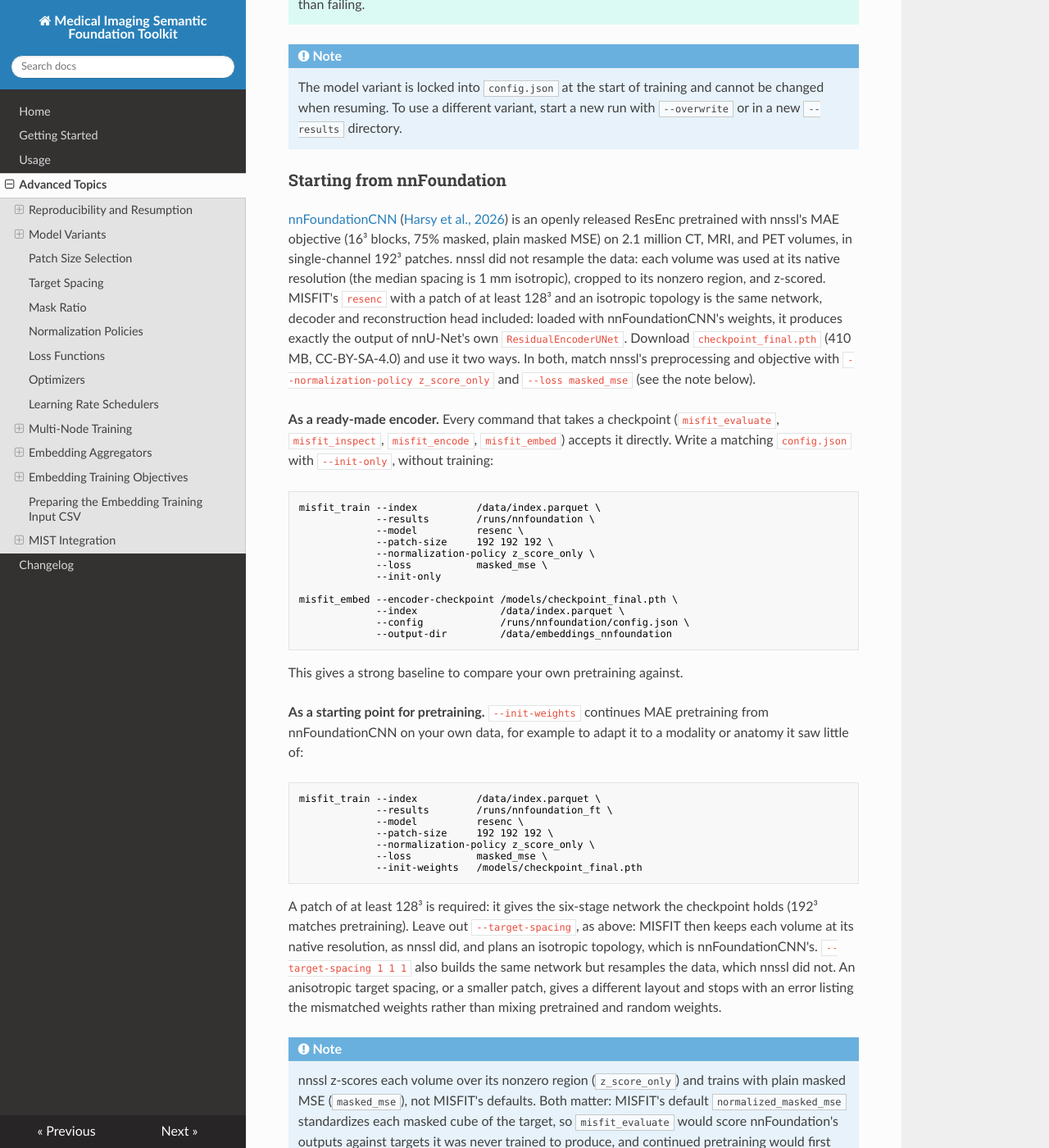
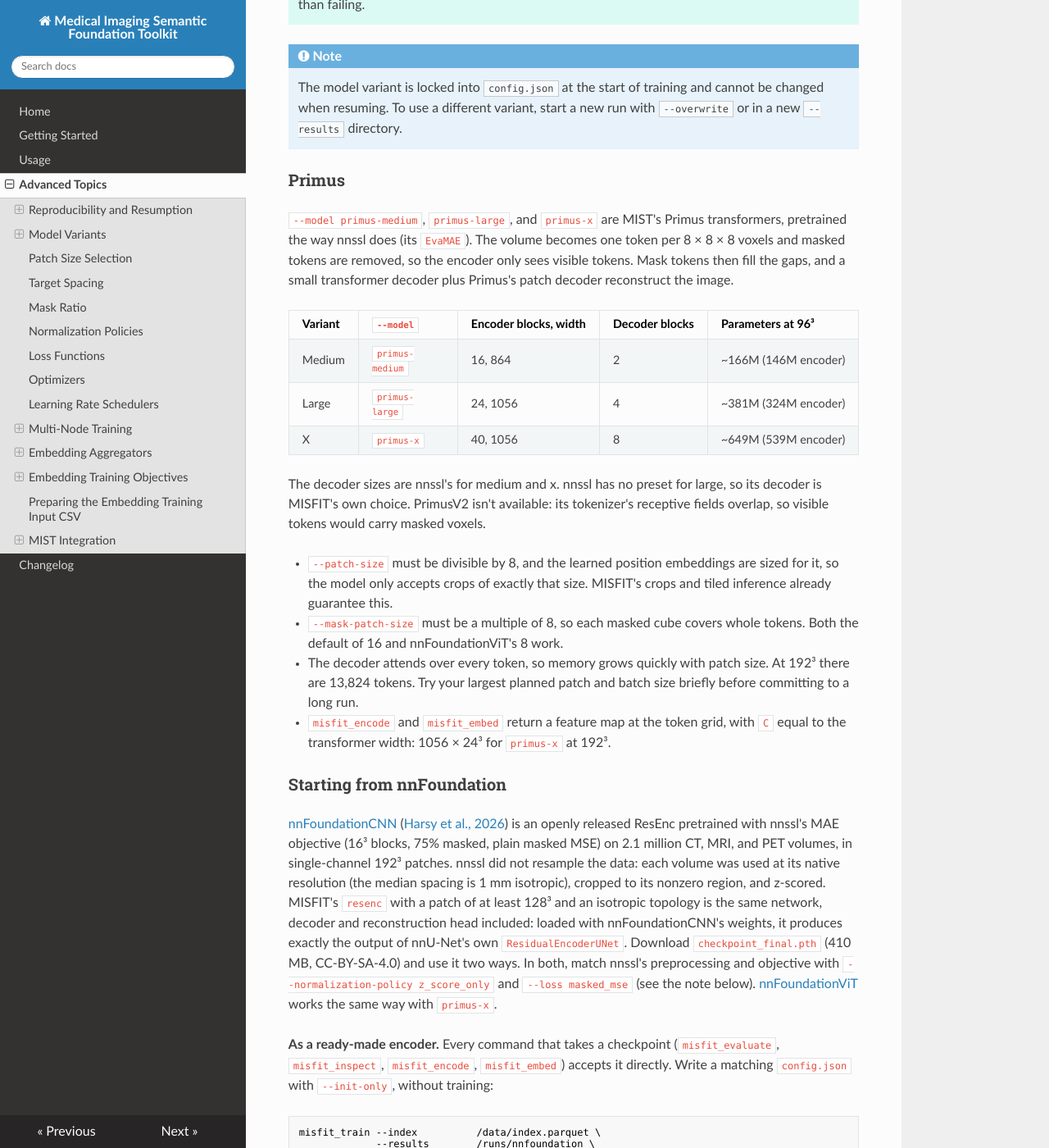
Before and after one commit to aecelaya/MISFIT, an MkDocs documentation site: the page built from docs/advanced_topics.md, in a window 1280 px wide and 1400 px high, scrolled down 4139 px. Shown: the whole window at 82% size. Built offline with MkDocs 1.6.1, drawn with Linux system fonts in a browser that asks for light colours; nearby versions of some CDN libraries; library files that are not in the unit come from our copies; some of the changed text lies outside the part shown.

Commit message:
Add Primus MAE pretraining and nnFoundationViT support
Add primus-medium, primus-large, and primus-x, built from MIST's Primus and
pretrained the way nnssl's EvaMAE does: masked tokens are removed before the
encoder, and a small transformer decoder reconstructs the image. Parameter
names match MIST and nnssl, so nnFoundationViT's checkpoint works in every
command that takes a checkpoint and with --init-weights, with position
embeddings resized for other patch sizes.

Co-Authored-By: Claude Opus 5.5 <noreply@anthropic.com>

````diff
--- a/docs/advanced_topics.md
+++ b/docs/advanced_topics.md
@@ -210,6 +210,35 @@ patch size then sets the model size:
     cannot be changed when resuming. To use a different variant, start a new run
     with `--overwrite` or in a new `--results` directory.
 
+### Primus
+
+`--model primus-medium`, `primus-large`, and `primus-x` are MIST's Primus
+transformers, pretrained the way nnssl does (its `EvaMAE`). The volume becomes
+one token per 8 × 8 × 8 voxels and masked tokens are removed, so the encoder
+only sees visible tokens. Mask tokens then fill the gaps, and a small
+transformer decoder plus Primus's patch decoder reconstruct the image.
+
+| Variant | `--model`       | Encoder blocks, width | Decoder blocks | Parameters at 96³    |
+| ------- | --------------- | --------------------- | -------------- | -------------------- |
+| Medium  | `primus-medium` | 16, 864               | 2              | ~166M (146M encoder) |
+| Large   | `primus-large`  | 24, 1056              | 4              | ~381M (324M encoder) |
+| X       | `primus-x`      | 40, 1056              | 8              | ~649M (539M encoder) |
+
+The decoder sizes are nnssl's for medium and x. nnssl has no preset for large,
+so its decoder is MISFIT's own choice. PrimusV2 isn't available: its tokenizer's
+receptive fields overlap, so visible tokens would carry masked voxels.
+
+- `--patch-size` must be divisible by 8, and the learned position embeddings are
+  sized for it, so the model only accepts crops of exactly that size. MISFIT's
+  crops and tiled inference already guarantee this.
+- `--mask-patch-size` must be a multiple of 8, so each masked cube covers whole
+  tokens. Both the default of 16 and nnFoundationViT's 8 work.
+- The decoder attends over every token, so memory grows quickly with patch size.
+  At 192³ there are 13,824 tokens. Try your largest planned patch and batch size
+  briefly before committing to a long run.
+- `misfit_encode` and `misfit_embed` return a feature map at the token grid,
+  with `C` equal to the transformer width: 1056 × 24³ for `primus-x` at 192³.
+
 ### Starting from nnFoundation
 
 [nnFoundationCNN](https://huggingface.co/MIC-DKFZ/nnFoundationCNN)
@@ -224,7 +253,8 @@ included: loaded with nnFoundationCNN's weights, it produces exactly the output
 of nnU-Net's own `ResidualEncoderUNet`. Download `checkpoint_final.pth` (410 MB,
 CC-BY-SA-4.0) and use it two ways. In both, match nnssl's preprocessing and
 objective with `--normalization-policy z_score_only` and `--loss masked_mse`
-(see the note below).
+(see the note below). [nnFoundationViT](#nnfoundationvit) works the same way
+with `primus-x`.
 
 **As a ready-made encoder.** Every command that takes a checkpoint
 (`misfit_evaluate`, `misfit_inspect`, `misfit_encode`, `misfit_embed`) accepts
@@ -283,14 +313,42 @@ than mixing pretrained and random weights.
     naive baseline was 0.84 with `z_score_only` and 0.80 with
     `clip_and_z_score` (a random network's was negative).
 
+#### nnFoundationViT
+
+[nnFoundationViT](https://huggingface.co/MIC-DKFZ/nnFoundationViT) is the
+transformer from the same paper and data: PrimusX, an MAE with 80% of its 8³
+tokens removed, pretrained in 192³ patches with the same preprocessing. MISFIT's
+`primus-x` is the same network, MAE decoder included: with its weights and the
+same visible tokens, the reconstruction matches a reference built from the
+`dynamic-network-architectures` blocks nnssl uses, with a maximum difference of
+exactly 0. Download `checkpoint_final.pth` (2.7 GB) and use it as above, with
+its masking settings:
+
+```console
+misfit_train --index          /data/index.parquet \
+             --results        /runs/nnfoundation_vit \
+             --model          primus-x \
+             --patch-size     192 192 192 \
+             --mask-patch-size 8 \
+             --mask-ratio     0.8 \
+             --normalization-policy z_score_only \
+             --loss           masked_mse \
+             --init-only
+```
+
+Other patch sizes work too: both position embeddings are resized on load. Don't
+load it into a smaller Primus; the depths differ, so loading stops with an
+error. On synthetic phantoms at 96³, its masked-MSE skill over the naive
+baseline was 0.49.
+
 ---
 
 ## Patch Size Selection
 
 The `--patch-size X Y Z` argument controls the spatial crop fed to the model
-during training and inference, in voxels. Every dimension must be divisible
-by 32. It uses the same axis order as MIST's `--patch-size`: both tools lay
-volumes out in (x, y, z) order.
+during training and inference, in voxels. Every dimension must be divisible by
+32 (by 8 for `primus-*`). It uses the same axis order as MIST's `--patch-size`:
+both tools lay volumes out in (x, y, z) order.
 
 A few practical guidelines:
 
@@ -723,6 +781,7 @@ annotated cases is small relative to the model capacity.
 <!-- prettier-ignore -->
 !!! note
     MISFIT encoder weights are compatible with the MIST architectures MISFIT
-    can pretrain: `swinunetr-small`, `swinunetr-base`, `swinunetr-large`, and
-    `resenc`. Other MIST architectures (nnUNet, MedNeXt, Primus, FMG-Net,
-    W-Net) are not yet available in MISFIT.
+    can pretrain: `swinunetr-small`, `swinunetr-base`, `swinunetr-large`,
+    `resenc`, `primus-medium`, `primus-large`, and `primus-x`. Other MIST
+    architectures (nnUNet, MedNeXt, PrimusV2, FMG-Net, W-Net) are not yet
+    available in MISFIT.
````
Also changed, not shown: other parts of docs/advanced_topics.md (+3 -3 lines), CHANGELOG.md (+13 -0 lines), CLAUDE.md (+43 -14 lines), README.md (+32 -25 lines), docs/index.md (+4 -4 lines), docs/usage.md (+11 -10 lines), 9 other files.
